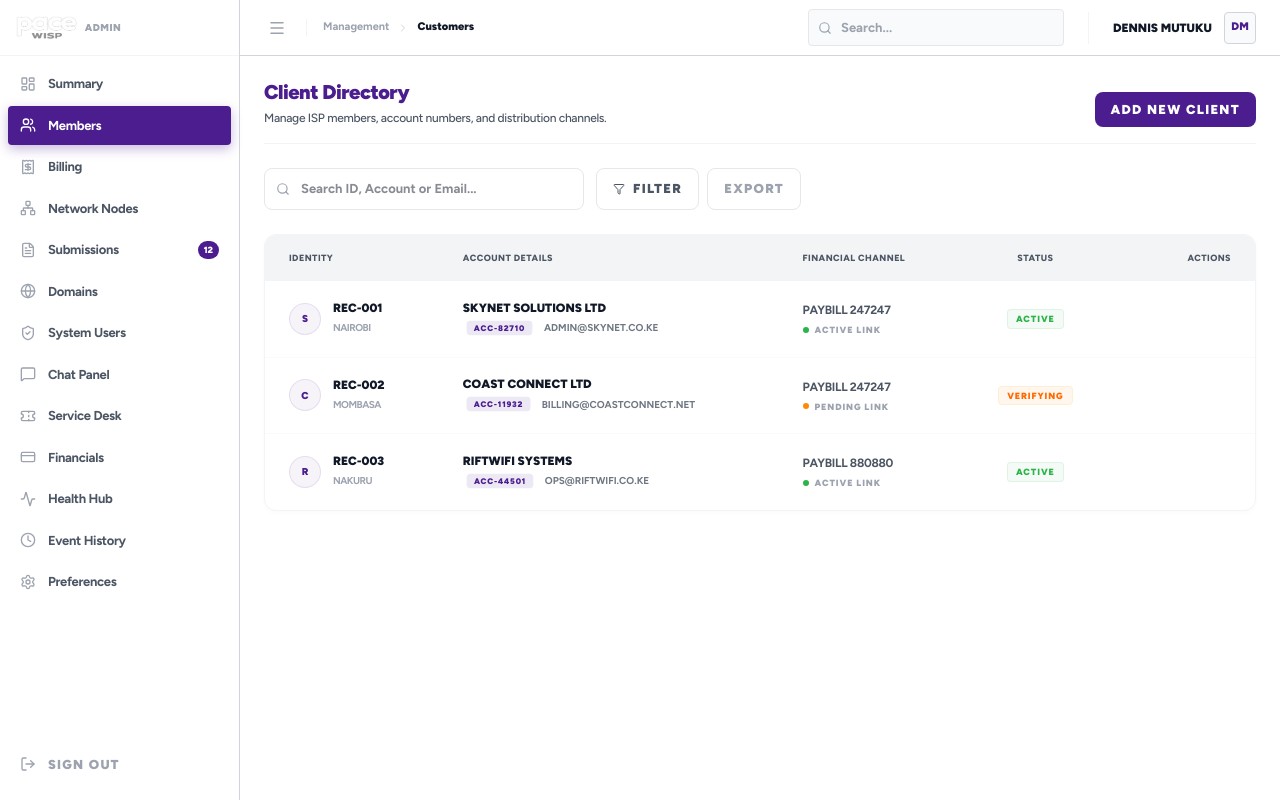
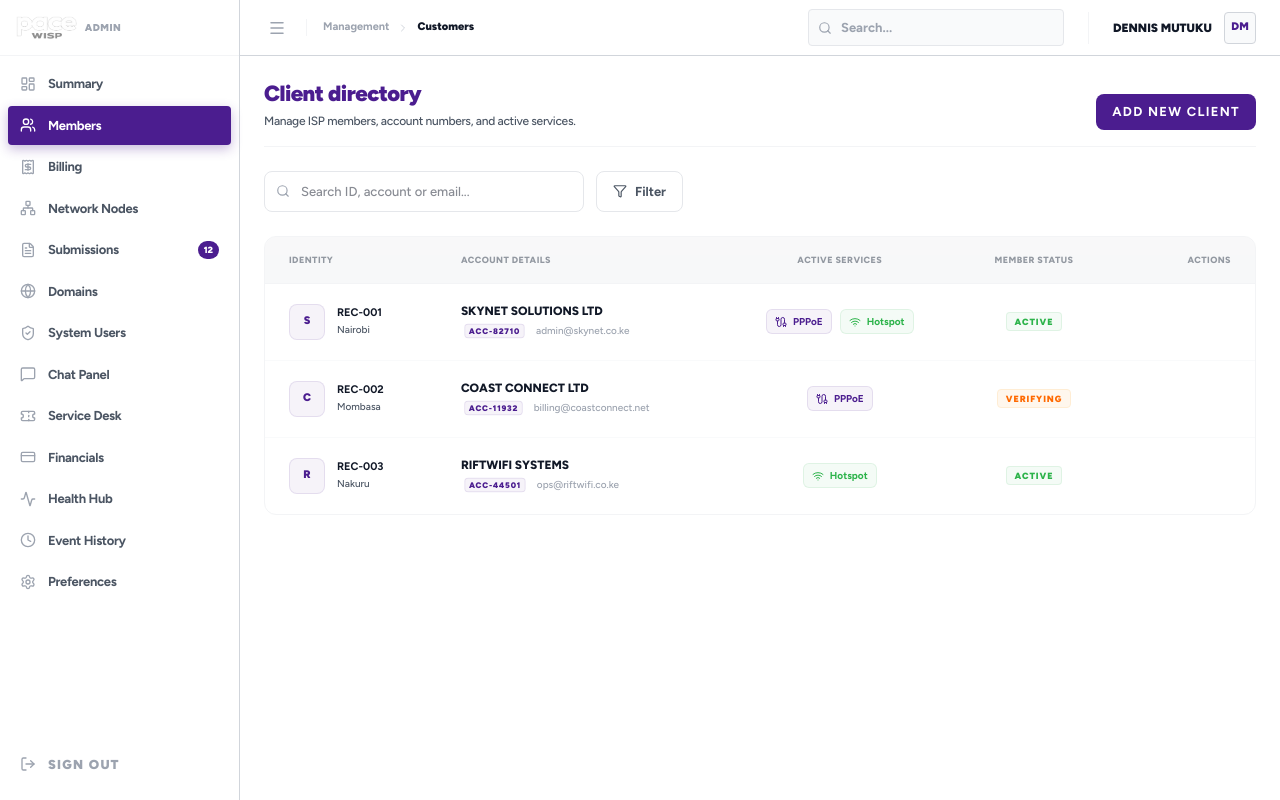
Before and after one commit to dennismutuku2005/pacewebsite, a Next.js app in the folder paceadmin/: page /dashboard/customers in a window 1280 px wide. Built offline with nearby package versions, Linux system fonts and the light colour scheme.

Commit message:
Auto-update: page.js

```diff
--- a/paceadmin/src/app/dashboard/customers/page.js
+++ b/paceadmin/src/app/dashboard/customers/page.js
@@ -2,73 +2,78 @@
 
 import React, { useState, useEffect } from 'react'
 import { useRouter } from 'next/navigation'
-import { Search, Filter, Trash2, AlertCircle, MoreHorizontal, CreditCard, Shield, User, MapPin, Clock, Phone, Mail, Calendar } from 'lucide-react'
+import { Search, Filter, Trash2, AlertCircle, MoreHorizontal, CreditCard, Shield, User, MapPin, Clock, Phone, Mail, Calendar, Wifi, Cable } from 'lucide-react'
 import { cn } from '@/lib/utils'
 import { Badge } from '@/components/Badge'
 import { Modal } from '@/components/Modal'
 import { Skeleton } from '@/components/Skeleton'
+import { useSearchParams } from 'next/navigation'
 
 export default function CustomersPage() {
     const router = useRouter()
+    const searchParams = useSearchParams()
+    const serviceFilter = searchParams.get('service')
+
     const [selectedCustomer, setSelectedCustomer] = useState(null)
     const [deleteModal, setDeleteModal] = useState(null)
     const [isLoading, setIsLoading] = useState(true)
 
-    // Initial data with Account Numbers and Payment Channels
+    // Initial data with PPPoE and Hotspot status
     const initialIsps = [
         {
             id: 'REC-001',
             name: 'SkyNet Solutions Ltd',
             contact: 'John Kamau',
             email: 'admin@skynet.co.ke',
-            phone: '+254 712 345 678',
             location: 'Nairobi',
-            license: 'Enterprise',
             status: 'Active',
             accNumber: 'ACC-82710',
             payChannel: 'Paybill 247247',
-            accStatus: 'Active',
+            pppoe: true,
+            hotspot: true,
             balance: 'KES 0',
-            joinDate: '2023-01-15'
+            joinDate: 'Jan 15, 2023'
         },
         {
             id: 'REC-002',
             name: 'Coast Connect Ltd',
             contact: 'Mary Wanjiku',
             email: 'billing@coastconnect.net',
-            phone: '+254 722 987 654',
             location: 'Mombasa',
-            license: 'Standard',
             status: 'Verifying',
             accNumber: 'ACC-11932',
             payChannel: 'Paybill 247247',
-            accStatus: 'Pending',
+            pppoe: true,
+            hotspot: false,
             balance: 'KES 12,500',
-            joinDate: '2023-06-10'
+            joinDate: 'Jun 10, 2023'
         },
         {
             id: 'REC-003',
             name: 'RiftWiFi systems',
             contact: 'David Omari',
             email: 'ops@riftwifi.co.ke',
-            phone: '+254 733 111 222',
             location: 'Nakuru',
-            license: 'Enterprise',
             status: 'Active',
             accNumber: 'ACC-44501',
             payChannel: 'Paybill 880880',
-            accStatus: 'Active',
+            pppoe: false,
+            hotspot: true,
             balance: 'KES 0',
-            joinDate: '2022-11-20'
+            joinDate: 'Nov 20, 2022'
         }
     ]
 
     const [isps, setIsps] = useState(initialIsps)
 
     useEffect(() => {
-        const timer = setTimeout(() => setIsLoading(false), 1000)
+        const timer = setTimeout(() => setIsLoading(false), 800)
         return () => clearTimeout(timer)
     }, [])
+
+    const filteredIsps = serviceFilter
+        ? initialIsps.filter(isp => isp[serviceFilter])
+        : initialIsps
 
     const getStatusVariant = (status) => {
         if (status === 'Active') return 'success'
@@ -79,18 +84,17 @@ export default function CustomersPage() {
 
     return (
         <div className="space-y-6 font-figtree">
-
             {/* Page Header */}
             <div className="flex flex-col sm:flex-row sm:items-end justify-between gap-4 border-b border-gray-100 pb-4">
                 <div>
-                    <h1 className="text-[20px] font-black text-admin-value leading-tight tracking-tight text-pace-purple">Client Directory</h1>
-                    <p className="text-[12px] text-admin-label mt-1 font-medium tracking-tight">Manage ISP members, account numbers, and distribution channels.</p>
+                    <h1 className="text-[22px] font-black text-admin-value leading-tight tracking-tight text-pace-purple">Client directory</h1>
+                    <p className="text-[12px] text-admin-label mt-1 font-medium tracking-tight">Manage ISP members, account numbers, and active services.</p>
                 </div>
                 <button
                     onClick={() => router.push('/dashboard/customers/new')}
-                    className="px-4 py-2 bg-pace-purple text-white rounded-lg text-[11px] font-black hover:bg-[#3d1a75] transition-all uppercase tracking-widest"
+                    className="px-4 py-2 bg-pace-purple text-white rounded-lg text-[11px] font-bold hover:bg-[#3d1a75] transition-all uppercase tracking-widest shadow-md"
                 >
-                    Add New Client
+                    Add new client
                 </button>
             </div>
 
@@ -100,30 +104,27 @@ export default function CustomersPage() {
                     <Search className="absolute left-3 top-1/2 -translate-y-1/2 text-admin-dim" size={14} />
                     <input
                         type="text"
-                        placeholder="Search ID, Account or Email..."
-                        className="w-full pl-9 pr-3 py-2.5 rounded-lg border border-gray-200 bg-white focus:ring-1 focus:ring-pace-purple/10 focus:border-pace-purple outline-none text-[12px] font-bold text-admin-value"
+                        placeholder="Search ID, account or email..."
+                        className="w-full pl-9 pr-3 py-2.5 rounded-lg border border-gray-200 bg-white focus:ring-1 focus:ring-pace-purple/10 focus:border-pace-purple outline-none text-[12px] font-medium text-admin-value shadow-sm"
                     />
                 </div>
                 <div className="flex gap-2">
-                    <button className="flex items-center gap-2 px-4 py-2.5 border border-gray-200 text-admin-label rounded-lg hover:border-pace-purple hover:text-pace-purple transition-all bg-white text-[11px] font-black uppercase tracking-widest">
-                        <Filter size={12} /> Filter
-                    </button>
-                    <button className="px-4 py-2.5 border border-gray-200 text-admin-dim rounded-lg hover:bg-gray-50 transition-all bg-white text-[11px] font-black uppercase tracking-widest">
-                        Export
+                    <button className="flex items-center gap-2 px-4 py-2.5 border border-gray-200 text-admin-label rounded-lg hover:border-pace-purple hover:text-pace-purple transition-all bg-white text-[11px] font-bold">
+                        <Filter size={14} /> Filter
                     </button>
                 </div>
             </div>
 
             {/* Main Data Table */}
-            <div className="border border-gray-100 rounded-xl overflow-hidden bg-white shadow-[0_2px_4px_rgba(0,0,0,0.02)]">
+            <div className="border border-gray-100 rounded-xl overflow-hidden bg-white shadow-sm">
                 <div className="overflow-x-auto">
                     <table className="w-full text-left text-[12px] whitespace-nowrap border-collapse">
                         <thead>
-                            <tr className="bg-gray-50 border-b border-gray-100 font-black text-admin-label uppercase tracking-widest text-[9px]">
+                            <tr className="bg-gray-50 border-b border-gray-100 font-bold text-admin-label uppercase tracking-widest text-[9px] opacity-60">
                                 <th className="px-6 py-4">Identity</th>
-                                <th className="px-6 py-4">Account Details</th>
-                                <th className="px-6 py-4">Financial Channel</th>
-                                <th className="px-6 py-4 text-center uppercase">Status</th>
+                                <th className="px-6 py-4">Account details</th>
+                                <th className="px-6 py-4 text-center">Active services</th>
+                                <th className="px-6 py-4 text-center">Member status</th>
                                 <th className="px-6 py-4 text-right">Actions</th>
                             </tr>
                         </thead>
@@ -133,22 +134,22 @@ export default function CustomersPage() {
                                     <tr key={i}>
                                         <td className="px-6 py-5"><Skeleton className="h-4 w-24" /></td>
                                         <td className="px-6 py-5"><Skeleton className="h-4 w-48" /></td>
-                                        <td className="px-6 py-5"><Skeleton className="h-4 w-32" /></td>
+                                        <td className="px-6 py-5 text-center"><Skeleton className="h-4 w-32 mx-auto" /></td>
                                         <td className="px-6 py-5 text-center"><Skeleton className="h-4 w-20 mx-auto" /></td>
                                         <td className="px-6 py-5 text-right"><Skeleton className="h-8 w-8 ml-auto" /></td>
                                     </tr>
                                 ))
                             ) : (
-                                isps.map((isp) => (
+                                filteredIsps.map((isp) => (
                                     <tr key={isp.id} className="hover:bg-gray-50/50 transition-colors group">
                                         <td className="px-6 py-5">
                                             <div className="flex items-center gap-3">
-                                                <div className="w-8 h-8 rounded-full bg-pace-purple/5 border border-pace-purple/10 flex items-center justify-center text-pace-purple font-black text-[10px]">
+                                                <div className="w-9 h-9 rounded-lg bg-pace-purple/5 border border-pace-purple/10 flex items-center justify-center text-pace-purple font-black text-[11px]">
                                                     {isp.name.charAt(0)}
                                                 </div>
                                                 <div>
-                                                    <p className="font-black text-admin-value leading-none uppercase">{isp.id}</p>
-                                                    <p className="text-[10px] text-admin-dim font-bold mt-1.5 uppercase tracking-tighter">{isp.location}</p>
+                                                    <p className="font-bold text-admin-value leading-none uppercase text-[11px] mb-1">{isp.id}</p>
+                                                    <p className="text-[10px] text-admin-label font-medium">{isp.location}</p>
                                                 </div>
                                             </div>
                                         </td>
@@ -156,17 +157,29 @@ export default function CustomersPage() {
                                             onClick={() => setSelectedCustomer(isp)}
                                             className="px-6 py-5 cursor-pointer"
                                         >
-                                            <p className="font-black text-admin-value leading-none uppercase">{isp.name}</p>
-                                            <div className="flex items-center gap-2 mt-1.5">
-                                                <Badge variant="info" className="scale-90 h-4 border-none bg-pace-purple/10">{isp.accNumber}</Badge>
-                                                <p className="text-[10px] text-admin-label font-bold uppercase opacity-80">{isp.email}</p>
+                                            <p className="font-extrabold text-admin-value leading-none uppercase mb-1.5">{isp.name}</p>
+                                            <div className="flex items-center gap-2">
+                                                <Badge variant="info" className="scale-90 h-4 px-1">{isp.accNumber}</Badge>
+                                                <p className="text-[10px] text-admin-dim font-medium">{isp.email}</p>
                                             </div>
                                         </td>
-                                        <td className="px-6 py-5">
-                                            <p className="font-bold text-admin-label uppercase tracking-tight">{isp.payChannel}</p>
-                                            <div className="flex items-center gap-1.5 mt-1">
-                                                <div className={cn("w-1.5 h-1.5 rounded-full", isp.accStatus === 'Active' ? 'bg-pace-green' : 'bg-orange-400')} />
-                                                <p className="text-[9px] font-black text-admin-dim uppercase tracking-widest">{isp.accStatus} Link</p>
+                                        <td className="px-6 py-5 text-center">
+                                            <div className="flex items-center justify-center gap-2">
+                                                {isp.pppoe && (
+                                                    <div className="flex items-center gap-1.5 px-2 py-1 bg-pace-purple/5 rounded-md border border-pace-purple/10" title="PPPoE service active">
+                                                        <Cable size={12} className="text-pace-purple" />
+                                                        <span className="text-[10px] font-bold text-pace-purple">PPPoE</span>
+                                                    </div>
+                                                )}
+                                                {isp.hotspot && (
+                                                    <div className="flex items-center gap-1.5 px-2 py-1 bg-pace-green/5 rounded-md border border-pace-green/10" title="Hotspot service active">
+                                                        <Wifi size={12} className="text-pace-green" />
+                                                        <span className="text-[10px] font-bold text-pace-green">Hotspot</span>
+                                                    </div>
+                                                )}
+                                                {!isp.pppoe && !isp.hotspot && (
+                                                    <span className="text-[10px] text-admin-dim font-medium italic">No active services</span>
+                                                )}
                                             </div>
                                         </td>
                                         <td className="px-6 py-5 text-center">
@@ -176,11 +189,11 @@ export default function CustomersPage() {
                                             <div className="flex justify-end gap-2 items-center opacity-0 group-hover:opacity-100 transition-opacity">
                                                 <button
                                                     onClick={() => setDeleteModal(isp)}
-                                                    className="p-2 text-red-500 hover:bg-red-50 rounded transition-all"
+                                                    className="p-2 text-red-500 hover:bg-red-50 rounded-lg transition-all"
                                                 >
                                                     <Trash2 size={16} />
                                                 </button>
-                                                <button className="p-2 text-admin-dim hover:text-admin-value hover:bg-white rounded transition-all">
+                                                <button className="p-2 text-admin-dim hover:text-admin-value hover:bg-gray-50 rounded-lg transition-all">
                                                     <MoreHorizontal size={16} />
                                                 </button>
                                             </div>
@@ -197,12 +210,12 @@ export default function CustomersPage() {
             <Modal
                 isOpen={!!selectedCustomer}
                 onClose={() => setSelectedCustomer(null)}
-                title="Member Infrastructure Details"
+                title="Member infrastructure details"
                 maxWidth="max-w-2xl"
                 footer={
                     <>
-                        <button onClick={() => setSelectedCustomer(null)} className="px-6 py-2 border border-gray-200 text-admin-label rounded-lg font-black uppercase text-[10px] tracking-widest hover:bg-gray-50">Close Hub</button>
-                        <button className="px-8 py-2 bg-pace-purple text-white rounded-lg font-black uppercase text-[10px] tracking-widest hover:bg-[#3d1a75]">Update Account</button>
+                        <button onClick={() => setSelectedCustomer(null)} className="px-6 py-2 border border-gray-200 text-admin-label rounded-lg font-bold text-[11px] hover:bg-gray-50 transition-all">Close</button>
+                        <button className="px-8 py-2 bg-pace-purple text-white rounded-lg font-bold text-[11px] hover:bg-[#3d1a75] transition-all shadow-md">Update account</button>
                     </>
                 }
             >
@@ -210,35 +223,35 @@ export default function CustomersPage() {
                     <div className="space-y-8">
                         <div className="grid grid-cols-3 gap-4">
                             {[
-                                { label: 'Account Number', val: selectedCustomer.accNumber, badge: 'info' },
-                                { label: 'Owed Balance', val: selectedCustomer.balance, badge: 'default' },
-                                { label: 'Member Status', val: selectedCustomer.status, badge: getStatusVariant(selectedCustomer.status) }
+                                { label: 'Account number', val: selectedCustomer.accNumber, badge: 'info' },
+                                { label: 'Owed balance', val: selectedCustomer.balance, badge: 'default' },
+                                { label: 'Member status', val: selectedCustomer.status, badge: getStatusVariant(selectedCustomer.status) }
                             ].map((s, i) => (
                                 <div key={i} className="border border-gray-100 rounded-xl p-4 bg-gray-50/50">
-                                    <p className="text-[10px] font-black text-admin-label uppercase tracking-widest mb-2 leading-none">{s.label}</p>
-                                    <p className="text-[17px] font-black text-admin-value leading-none">{s.val}</p>
+                                    <p className="text-[10px] font-bold text-admin-label uppercase tracking-widest mb-2 leading-none opacity-50">{s.label}</p>
+                                    <p className="text-[16px] font-black text-admin-value leading-none">{s.val}</p>
                                 </div>
                             ))}
                         </div>
 
-                        <div className="border border-gray-100 rounded-xl bg-white overflow-hidden">
+                        <div className="border border-gray-100 rounded-xl bg-white overflow-hidden shadow-sm">
                             <div className="bg-gray-50 px-5 py-3 border-b border-gray-100">
-                                <h3 className="text-[10px] font-black text-admin-label uppercase tracking-widest">Account Connectivity</h3>
+                                <h3 className="text-[10px] font-bold text-admin-label uppercase tracking-widest opacity-50">Account Summary</h3>
                             </div>
                             <div className="divide-y divide-gray-50">
                                 {[
-                                    { label: 'Payment Channel', val: selectedCustomer.payChannel, icon: CreditCard },
-                                    { label: 'Account Status', val: selectedCustomer.accStatus, icon: Shield },
-                                    { label: 'Primary Contact', val: selectedCustomer.contact, icon: User },
-                                    { label: 'Business Region', val: selectedCustomer.location, icon: MapPin },
-                                    { label: 'Join Date', val: selectedCustomer.joinDate, icon: Clock },
+                                    { label: 'Payment channel', val: selectedCustomer.payChannel, icon: CreditCard },
+                                    { label: 'Active services', val: `${selectedCustomer.pppoe ? 'PPPoE ' : ''}${selectedCustomer.hotspot ? 'Hotspot' : ''}`, icon: Shield },
+                                    { label: 'Primary contact', val: selectedCustomer.contact, icon: User },
+                                    { label: 'Business region', val: selectedCustomer.location, icon: MapPin },
+                                    { label: 'Joined on', val: selectedCustomer.joinDate, icon: Clock },
                                 ].map((item, i) => (
                                     <div key={i} className="px-5 py-4 flex items-center justify-between text-[12px]">
-                                        <div className="flex items-center gap-3 text-admin-label font-black uppercase tracking-tight">
+                                        <div className="flex items-center gap-3 text-admin-label font-bold">
                                             <item.icon size={14} className="text-admin-dim" />
                                             <span>{item.label}</span>
                                         </div>
-                                        <span className="font-black text-admin-value uppercase tracking-tight">{item.val}</span>
+                                        <span className="font-extrabold text-admin-value">{item.val}</span>
                                     </div>
                                 ))}
                             </div>
@@ -251,12 +264,12 @@ export default function CustomersPage() {
             <Modal
                 isOpen={!!deleteModal}
                 onClose={() => setDeleteModal(null)}
-                title="Account Termination"
+                title="Account termination"
                 maxWidth="max-w-md"
                 footer={
                     <>
-                        <button onClick={() => setDeleteModal(null)} className="flex-1 py-3 border border-gray-200 text-admin-label rounded-lg font-black uppercase text-[10px] tracking-widest hover:bg-gray-50">Cancel</button>
-                        <button className="flex-1 py-3 bg-red-500 text-white rounded-lg font-black uppercase text-[10px] tracking-widest hover:bg-red-600">Delete Permanently</button>
+                        <button onClick={() => setDeleteModal(null)} className="flex-1 py-3 border border-gray-200 text-admin-label rounded-lg font-bold text-[11px] hover:bg-gray-50 transition-all">Cancel</button>
+                        <button className="flex-1 py-3 bg-red-500 text-white rounded-lg font-bold text-[11px] hover:bg-red-600 transition-all shadow-md">Terminate permanently</button>
                     </>
                 }
             >
@@ -265,9 +278,9 @@ export default function CustomersPage() {
                         <div className="w-16 h-16 bg-red-50 text-red-500 rounded-full flex items-center justify-center mx-auto mb-4">
                             <AlertCircle size={32} />
                         </div>
-                        <h3 className="text-[18px] font-black text-admin-value uppercase tracking-tight">System Purge?</h3>
+                        <h3 className="text-[18px] font-extrabold text-admin-value">Purge member account?</h3>
                         <p className="text-[12px] text-admin-label font-medium leading-relaxed">
-                            You are removing **{deleteModal.name}**. This will disconnect account **{deleteModal.accNumber}** and all its domains.
+                            You are removing <span className="text-admin-value font-bold">{deleteModal.name}</span>. This will disconnect account <span className="text-pace-purple font-bold">{deleteModal.accNumber}</span> and terminate all linked domains.
                         </p>
                     </div>
                 )}
```
